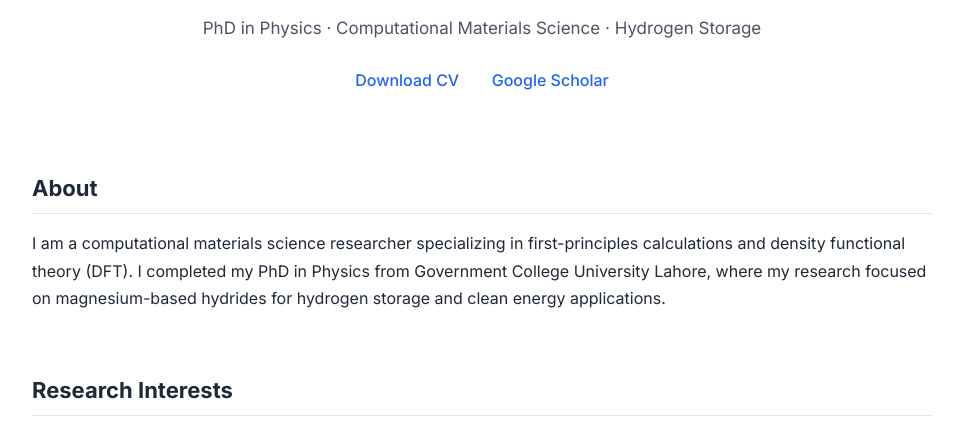
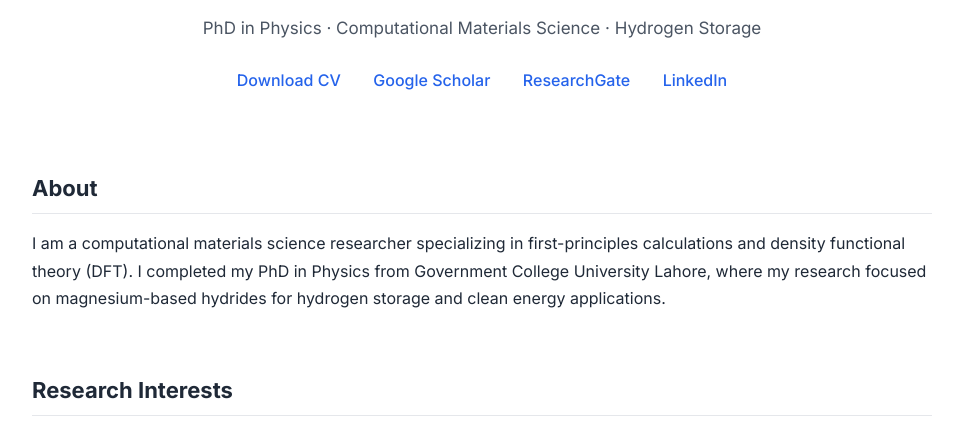
Before and after one commit to dft-doctor/dft-doctor.github.io, a plain HTML site: page index.html in a window 1280 px wide. Shown: the part 317-746 px from the top of the page, without its empty margins (158-1121 px from the left). Drawn offline with Linux system fonts and the light colour scheme.

Commit message:
Update index.html

```diff
--- a/index.html
+++ b/index.html
@@ -20,11 +20,18 @@
     </p>
 
     <div class="links">
-      <a href="assets/cv.pdf" target="_blank">Download CV</a>
-      <a href="https://scholar.google.com/citations?user=BvQVad4AAAAJ&hl=en" target="_blank">
-        Google Scholar
-      </a>
-    </div>
+  <a href="assets/cv.pdf" target="_blank">Download CV</a>
+  <a href="https://scholar.google.com/citations?user=BvQVad4AAAAJ&hl=en" target="_blank">
+    Google Scholar
+  </a>
+  <a href="https://www.researchgate.net/profile/Hafiz-Hamid-Raza?ev=hdr_xprf" target="_blank">
+    ResearchGate
+  </a>
+  <a href="https://www.linkedin.com/in/h-h-raza-phd-820665165" target="_blank">
+    LinkedIn
+  </a>
+</div>
+
   </section>
 
   <!-- ABOUT -->
```
